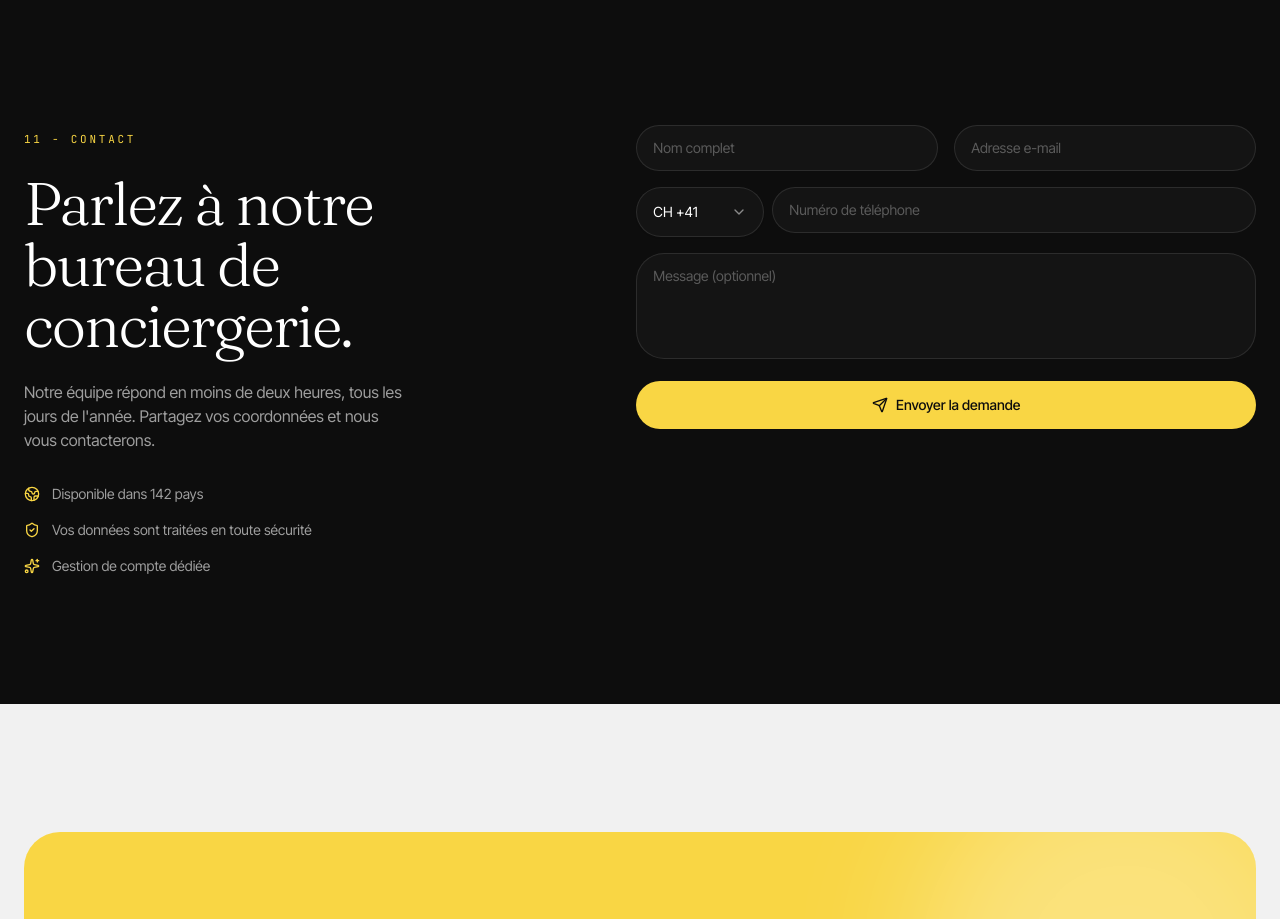
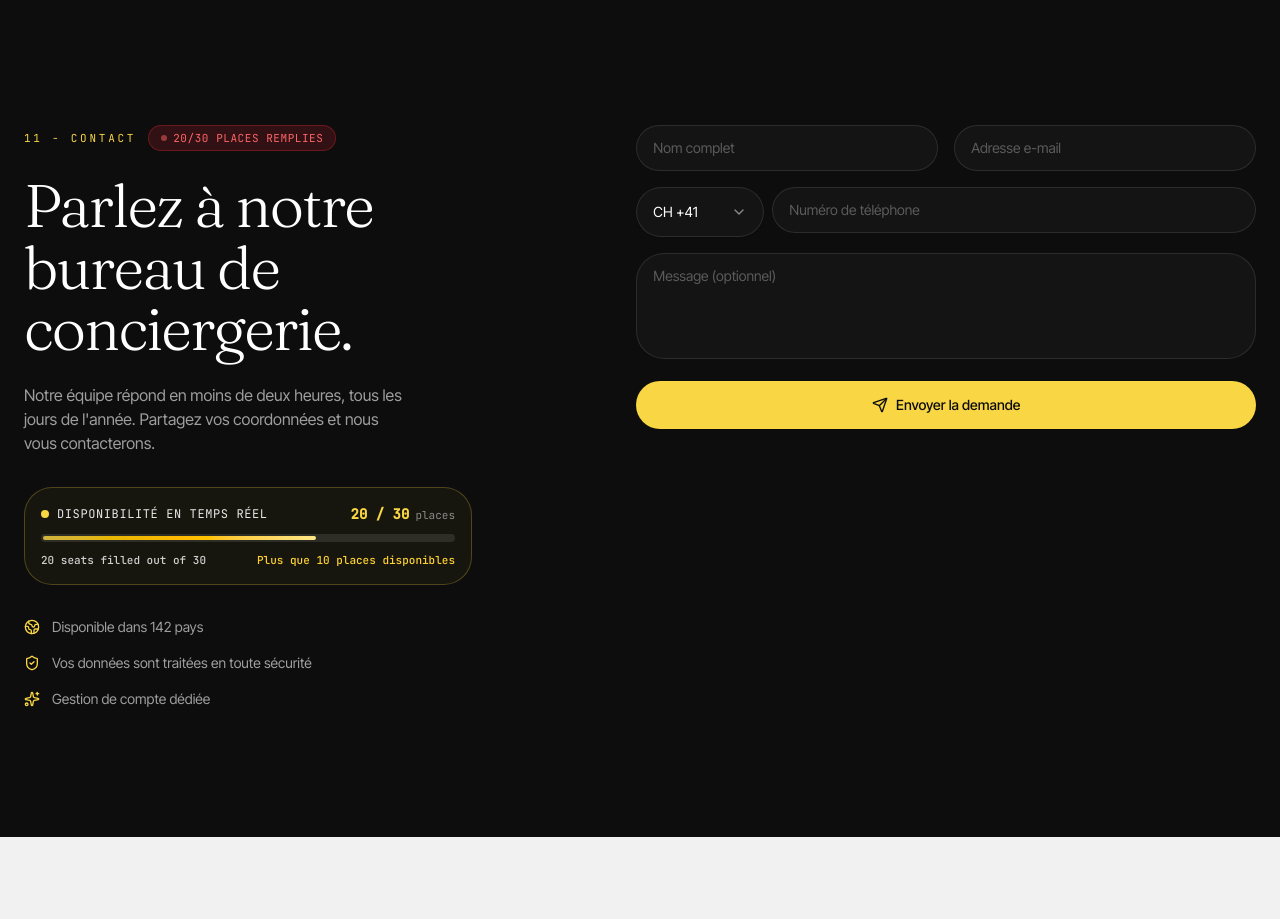
Before and after one commit to MohanPrasathSece/Nova-Ledger, a React (Vite) app: page / in a window 1280 px wide. Shown: the part 9320-10239 px from the top of the page. Built offline with nearby package versions, Linux system fonts and the light colour scheme.

Commit message:
feat: add real-time seat availability counter to Contact and Home pages

```diff
--- /dev/null
+++ b/src/hooks/useSeats.ts
@@ -0,0 +1,69 @@
+import { useState, useEffect } from "react";
+
+export const TOTAL_SEATS = 30;
+export const RESET_SEATS = 10;
+export const CYCLE_DURATION_MS = 15 * 60 * 1000; // 15 minutes
+export const STORAGE_KEY = "nova_contact_seats_cycle_start";
+
+export function calculateFilledSeats(): number {
+  if (typeof window === "undefined") return 20;
+
+  try {
+    const now = Date.now();
+    const stored = localStorage.getItem(STORAGE_KEY);
+    let cycleStart = stored ? parseInt(stored, 10) : NaN;
+
+    if (!cycleStart || isNaN(cycleStart)) {
+      // First visit: initialize halfway through 15 min cycle (~7.5 min in),
+      // giving ~20 seats filled out of 30 as requested!
+      cycleStart = now - Math.floor(CYCLE_DURATION_MS * 0.5);
+      localStorage.setItem(STORAGE_KEY, cycleStart.toString());
+    }
+
+    let elapsed = now - cycleStart;
+
+    // When 15 minutes pass, reset cycle to 10 seats
+    if (elapsed >= CYCLE_DURATION_MS || elapsed < 0) {
+      cycleStart = now - (elapsed % CYCLE_DURATION_MS);
+      localStorage.setItem(STORAGE_KEY, cycleStart.toString());
+      elapsed = now - cycleStart;
+    }
+
+    const progress = Math.min(Math.max(elapsed / CYCLE_DURATION_MS, 0), 1);
+    // Over the 15 min, seats fill from 10 up to 29 (or 30 before reset)
+    const filled = Math.min(
+      29,
+      RESET_SEATS + Math.floor(progress * (TOTAL_SEATS - RESET_SEATS + 0.99))
+    );
+    return filled;
+  } catch {
+    return 20;
+  }
+}
+
+export function useSeats() {
+  const [seats, setSeats] = useState<number>(() => calculateFilledSeats());
+
+  useEffect(() => {
+    const updateSeats = () => {
+      setSeats(calculateFilledSeats());
+    };
+
+    updateSeats();
+    const interval = setInterval(updateSeats, 1000);
+
+    const onStorage = (e: StorageEvent) => {
+      if (e.key === STORAGE_KEY) {
+        updateSeats();
+      }
+    };
+    window.addEventListener("storage", onStorage);
+
+    return () => {
+      clearInterval(interval);
+      window.removeEventListener("storage", onStorage);
+    };
+  }, []);
+
+  return { seats, totalSeats: TOTAL_SEATS, remainingSeats: TOTAL_SEATS - seats };
+}
--- a/src/pages/ContactPage.tsx
+++ b/src/pages/ContactPage.tsx
@@ -14,10 +14,12 @@ import { COUNTRY_PHONE_PATTERNS } from "@/lib/phonePatterns";
 import { Select, SelectContent, SelectItem, SelectTrigger, SelectValue } from "@/components/ui/select";
 import { trackMetaEvent } from "@/lib/metaPixel";
 import { trackGoogleAdsConversion } from "@/lib/googleAds";
+import { useSeats, TOTAL_SEATS } from "@/hooks/useSeats";
 
 export default function ContactPage() {
   const [authOpen, setAuthOpen] = useState(false);
   const [authMode, setAuthMode] = useState<AuthMode>("signin");
+  const { seats } = useSeats();
 
   // Form states
   const [name, setName] = useState("");
@@ -158,7 +160,7 @@ export default function ContactPage() {
                 </span>
                 <span className="inline-flex items-center gap-1.5 rounded-full bg-red-500/15 border border-red-500/30 px-3 py-1 text-[11px] font-mono uppercase tracking-wider text-red-400">
                   <span className="h-1.5 w-1.5 rounded-full bg-red-400 animate-pulse" />
-                  Places limitées
+                  {seats}/{TOTAL_SEATS} places réservées
                 </span>
               </div>
               <h1 className="font-display mt-2 text-3xl font-light tracking-tight text-white sm:text-4xl">
@@ -167,8 +169,49 @@ export default function ContactPage() {
               <p className="mt-2 text-sm text-white/60">
                 Renseignez vos coordonnées afin qu'un conseiller senior prenne contact avec vous sous deux heures.
               </p>
-              <div className="mt-4 rounded-xl border border-gold/20 bg-gold/5 px-4 py-3 text-xs text-white/70 leading-relaxed">
-                ⚡ <span className="text-gold font-medium">Accès restreint :</span> Nous n'acceptons qu'un nombre limité de nouveaux clients par semaine afin de garantir un suivi personnalisé. Les créneaux disponibles se remplissent rapidement.
+
+              {/* Dynamic Seat Availability Indicator */}
+              <div className="mt-5 rounded-2xl border border-gold/25 bg-gold/[0.04] p-4 backdrop-blur-sm">
+                <div className="flex items-center justify-between gap-2 mb-2.5">
+                  <div className="flex items-center gap-2">
+                    <span className="relative flex h-2 w-2">
+                      <span className="animate-ping absolute inline-flex h-full w-full rounded-full bg-amber-400 opacity-75" />
+                      <span className="relative inline-flex rounded-full h-2 w-2 bg-gold" />
+                    </span>
+                    <span className="font-mono text-xs uppercase tracking-wider text-white/90">
+                      Disponibilité en temps réel
+                    </span>
+                  </div>
+                  <div className="flex items-baseline gap-1.5">
+                    <span className="font-mono text-sm font-semibold text-gold">
+                      {seats} / {TOTAL_SEATS}
+                    </span>
+                    <span className="text-[11px] font-mono text-white/50">places</span>
+                  </div>
+                </div>
+
+                {/* Progress bar */}
+                <div className="h-2 w-full overflow-hidden rounded-full bg-white/10 p-0.5">
+                  <motion.div
+                    className="h-full rounded-full bg-gradient-to-r from-gold/80 via-amber-400 to-amber-200"
+                    initial={{ width: 0 }}
+                    animate={{ width: `${(seats / TOTAL_SEATS) * 100}%` }}
+                    transition={{ duration: 0.6, ease: "easeOut" }}
+                  />
+                </div>
+
+                <div className="mt-2.5 flex items-center justify-between text-[11px] font-mono">
+                  <span className="text-white/80 font-medium">
+                    {seats} seats filled out of {TOTAL_SEATS}
+                  </span>
+                  <span className="text-amber-300 font-medium">
+                    Plus que {TOTAL_SEATS - seats} places disponibles
+                  </span>
+                </div>
+              </div>
+
+              <div className="mt-3.5 rounded-xl border border-gold/20 bg-gold/5 px-4 py-3 text-xs text-white/70 leading-relaxed">
+                ⚡ <span className="text-gold font-medium">Accès restreint :</span> Nous n'acceptons qu'un nombre limité de nouveaux clients par session afin de garantir un suivi personnalisé. Les créneaux disponibles se remplissent rapidement ({seats} places réservées sur {TOTAL_SEATS}).
               </div>
             </div>
 
--- a/src/pages/HomePage.tsx
+++ b/src/pages/HomePage.tsx
@@ -30,6 +30,7 @@ import securityArt from "@/assets/security-art.jpg";
 import portfolioArt from "@/assets/portfolio-art.jpg";
 import { trackMetaEvent } from "@/lib/metaPixel";
 import { trackGoogleAdsConversion } from "@/lib/googleAds";
+import { useSeats, TOTAL_SEATS } from "@/hooks/useSeats";
 
 
 export default function HomePage() {
@@ -644,6 +645,7 @@ function Faq() {
 
 /* ---------------- CONTACT SECTION ---------------- */
 function ContactSection() {
+  const { seats } = useSeats();
   const [name, setName] = useState("");
   const [email, setEmail] = useState("");
   const [phone, setPhone] = useState("");
@@ -707,7 +709,13 @@ function ContactSection() {
         <Reveal>
           <div className="grid gap-16 lg:grid-cols-[1fr_1.2fr] lg:gap-24">
             <div>
-              <span className="font-mono text-[11px] uppercase tracking-[0.25em] text-gold">11 - Contact</span>
+              <div className="flex items-center gap-3">
+                <span className="font-mono text-[11px] uppercase tracking-[0.25em] text-gold">11 - Contact</span>
+                <span className="inline-flex items-center gap-1.5 rounded-full bg-red-500/15 border border-red-500/30 px-3 py-1 text-[11px] font-mono uppercase tracking-wider text-red-400">
+                  <span className="h-1.5 w-1.5 rounded-full bg-red-400 animate-pulse" />
+                  {seats}/{TOTAL_SEATS} places remplies
+                </span>
+              </div>
               <h2 className="font-display mt-6 text-5xl font-light leading-[1.02] tracking-tight sm:text-6xl">
                 Parlez à notre bureau de conciergerie.
               </h2>
@@ -715,6 +723,47 @@ function ContactSection() {
                 Notre équipe répond en moins de deux heures, tous les jours de l'année.
                 Partagez vos coordonnées et nous vous contacterons.
               </p>
+
+              {/* Dynamic Seat Availability Indicator */}
+              <div className="mt-8 rounded-2xl border border-gold/25 bg-gold/[0.04] p-4 backdrop-blur-sm max-w-md">
+                <div className="flex items-center justify-between gap-2 mb-2.5">
+                  <div className="flex items-center gap-2">
+                    <span className="relative flex h-2 w-2">
+                      <span className="animate-ping absolute inline-flex h-full w-full rounded-full bg-amber-400 opacity-75" />
+                      <span className="relative inline-flex rounded-full h-2 w-2 bg-gold" />
+                    </span>
+                    <span className="font-mono text-xs uppercase tracking-wider text-white/90">
+                      Disponibilité en temps réel
+                    </span>
+                  </div>
+                  <div className="flex items-baseline gap-1.5">
+                    <span className="font-mono text-sm font-semibold text-gold">
+                      {seats} / {TOTAL_SEATS}
+                    </span>
+                    <span className="text-[11px] font-mono text-white/50">places</span>
+                  </div>
+                </div>
+
+                {/* Progress bar */}
+                <div className="h-2 w-full overflow-hidden rounded-full bg-white/10 p-0.5">
+                  <motion.div
+                    className="h-full rounded-full bg-gradient-to-r from-gold/80 via-amber-400 to-amber-200"
+                    initial={{ width: 0 }}
+                    animate={{ width: `${(seats / TOTAL_SEATS) * 100}%` }}
+                    transition={{ duration: 0.6, ease: "easeOut" }}
+                  />
+                </div>
+
+                <div className="mt-2.5 flex items-center justify-between text-[11px] font-mono">
+                  <span className="text-white/80 font-medium">
+                    {seats} seats filled out of {TOTAL_SEATS}
+                  </span>
+                  <span className="text-amber-300 font-medium">
+                    Plus que {TOTAL_SEATS - seats} places disponibles
+                  </span>
+                </div>
+              </div>
+
               <div className="mt-8 space-y-4">
                 {[
                   { icon: Globe2, label: "Disponible dans 142 pays" },
```
